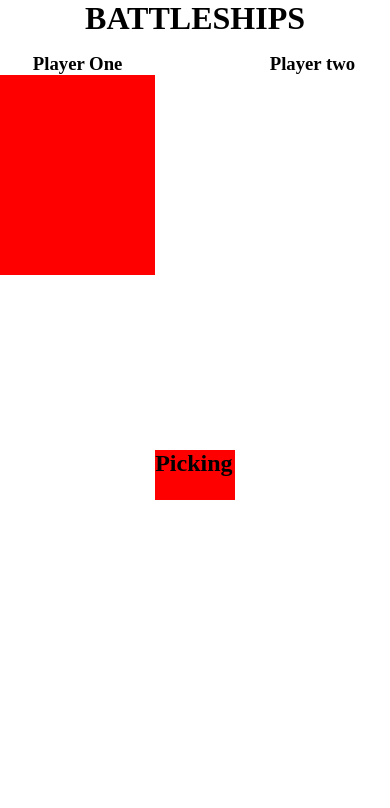
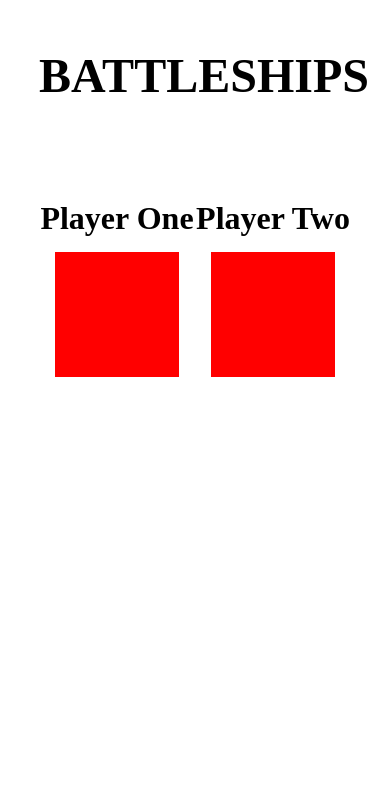
Before and after one commit to Saker07/battleships, a website built with webpack: page src/index.html in a window 390 px wide. Built offline with nearby package versions, Linux system fonts and the light colour scheme.

Commit message:
Remake design to be responsive

```diff
--- a/src/index.html
+++ b/src/index.html
@@ -17,18 +17,20 @@
           <header class="gameHeader">
             <h3>Player One</h3>
           </header>
-          <div id="test">
+          <div class="testContainer">
             <section class="gameboardTest playerOne"></section>
           </div>
         </section>
 
-        <div class="announcer"><h2>Picking</h2></div>
+
 
         <section class="playerContainer playerTwo">
           <header class="gameHeader">
-            <h3>Player two</h3>
+            <h3>Player Two</h3>
           </header>
-          <section class="gameboardTest playerTwo"></section>
+          <div class="testContainer">
+            <section class="gameboardTest playerTwo"></section>
+          </div>
         </section>
 
 
--- a/src/script.js
+++ b/src/script.js
@@ -1,4 +1,4 @@
-import shipFactory from "./shipFactory.js";
+/* import shipFactory from "./shipFactory.js"; */
 import gameboardFactory from "./gameboardFactory.js"
 import "./style.css"
 
--- a/src/style.css
+++ b/src/style.css
@@ -1,33 +1,36 @@
-.gameboardTest {
-    background-color: red;
-    max-height: 200px;
-    max-width: 200px;
-    flex-grow: 1;
-  }
-  .announcer {
-    background-color: red;
-    height: 50px;
-    width: 200px;
-  }
+
 
 /*up until now its just mock elements */
 * {
   margin: 0;
+  box-sizing: border-box;
 }
 body {
+  padding: 10%;
+  padding-top: 0;
   height:100vh;
+  display: flex;
+  flex-direction: column;
+  gap: 10%;
 }
 .title{
   text-align: center;
   margin-bottom: 1em;
 }
+h1 {
+  margin-top: 1em;
+  font-size: 3rem;
+  font-weight: bolder;
+}
 
 .gameContainer {
   display: flex;
-    width: 100%;
-    height: 100%;
+  flex-grow: 1;
   justify-content: space-around;
   align-items: center;
+}
+h3 {
+  font-size: 2rem;
 }
 
 .playerContainer {
@@ -38,12 +41,20 @@
   justify-content: flex-start;
   align-items: center;
 }
-  #test{
+.testContainer{
   display:flex;
-    height: 100%;
   width: 100%;
+  flex-grow: 5;
   justify-content: center;
+  padding: 10%;
 }
-
+.gameboardTest {
+  position: relative;
+  background-color: red;
+  flex-grow: 1;
+  width: 100%;
+  height: 0;
+  padding-top: 100%;
+}
 /* align center is not align stretch */
 /*to use both wrap in div and stretch one and center the other?*/
```
Also changed, not shown: dist/index.html, dist/scipt.js, src/dom.js (added). Lines whose indentation alone changed are shown as unchanged.
